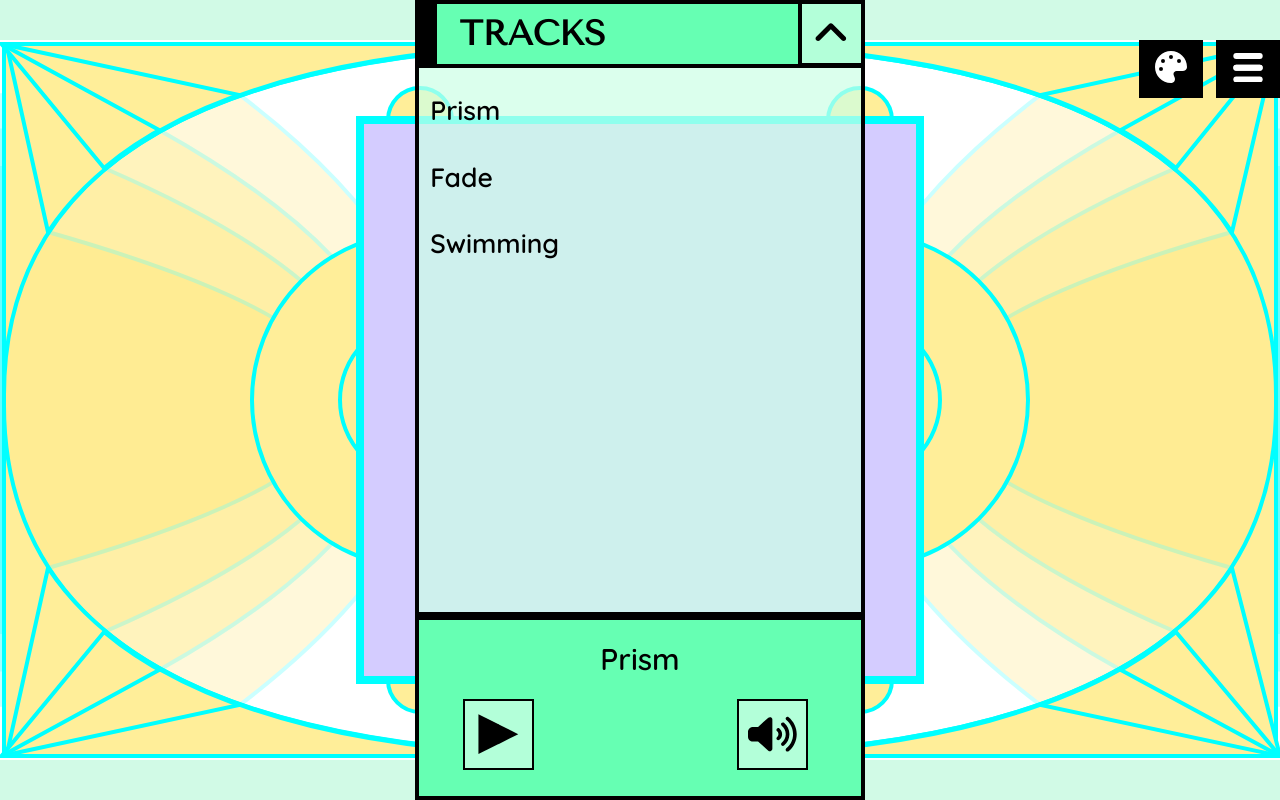
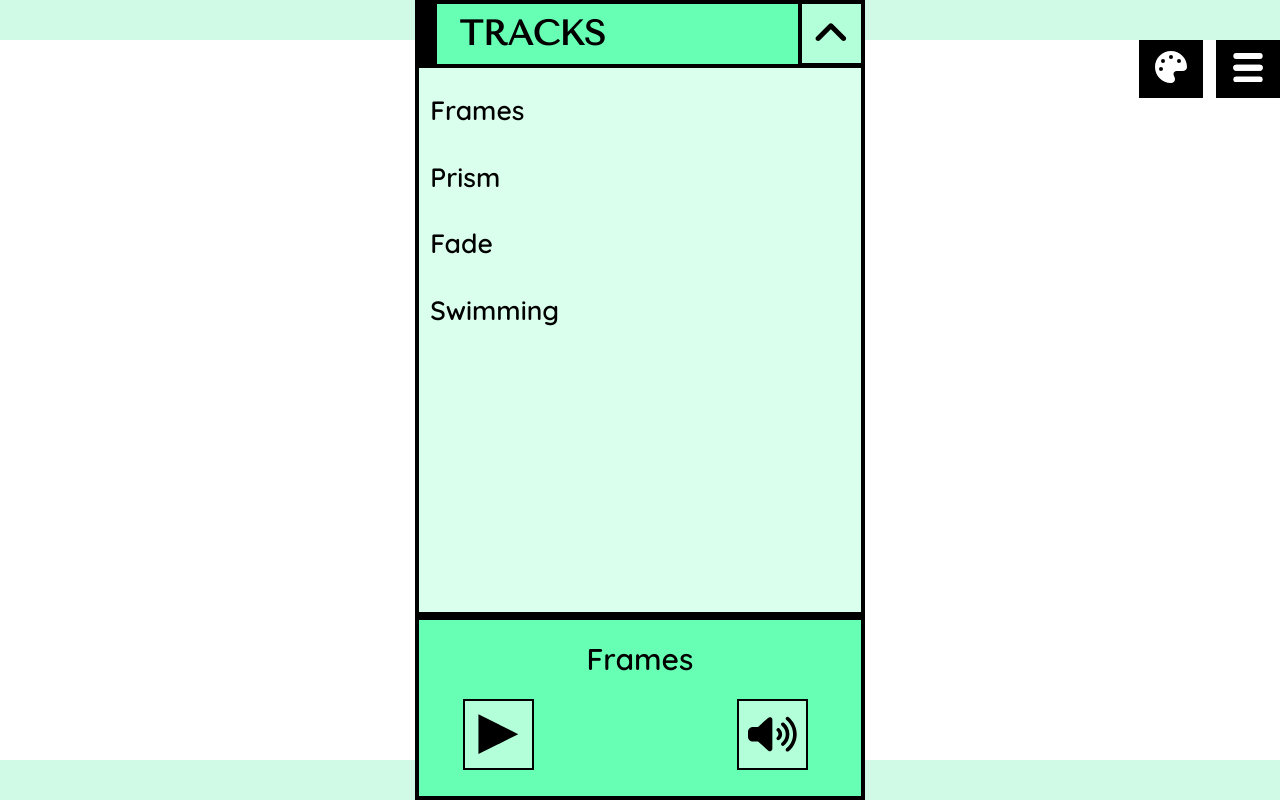
Before and after one commit to Driijko/tracks, a Svelte app: page / in a window 1280 px wide. Built offline with nearby package versions, Linux system fonts and the light colour scheme; a web font is replaced by a local one.

Commit message:
Structures: AudioBkgTimer - fix total time bug.

```diff
--- a/src/toolkit/components/4-layouts/partial/AudioAnimationList.svelte
+++ b/src/toolkit/components/4-layouts/partial/AudioAnimationList.svelte
@@ -9,6 +9,7 @@
   import SwimmingAnimation from "../../6-elements/art/SwimmingAnimation.svelte";
   import FadeAnimation from "../../6-elements/art/FadeAnimation.svelte";
   import PrismAnimation from "../../6-elements/art/prism-animation/PrismAnimation.svelte";
+  import FramesAnimation from "../../6-elements/art/frames-animation/FramesAnimation.svelte"
 </script>
 
 <!-- MARKUP /////////////////////////////////////////// -->
@@ -41,6 +42,8 @@
       <FadeAnimation />
     {:else if $audioBkgTrack.name === "Prism"}
       <PrismAnimation />
+    {:else if $audioBkgTrack.name === "Frames"}
+      <FramesAnimation />
     {/if}
   {/if}
 </div>
--- a/src/toolkit/components/5-structures/audio-bkg/AudioBkgTimer.svelte
+++ b/src/toolkit/components/5-structures/audio-bkg/AudioBkgTimer.svelte
@@ -18,7 +18,9 @@
   <span> / </span>
   <span>
     {Math.floor($audioBkgTotalTime / 60)}:{
-    Math.floor($audioBkgTotalTime % 60)}
+      Math.floor($audioBkgTotalTime % 60) < 10 ?
+      `0${Math.floor($audioBkgTotalTime % 60)}`
+      : Math.floor($audioBkgTotalTime % 60)}
   </span>
 </span>
 {/if}
--- /dev/null
+++ b/src/toolkit/components/6-elements/art/frames-animation/FramesAnimation.svelte
@@ -0,0 +1,4 @@
+<!-- SCRIPTS /////////////////////////////////////// -->
+<script>
+
+</script>
--- a/src/toolkit/data/playlists.js
+++ b/src/toolkit/data/playlists.js
@@ -2,6 +2,8 @@ const playlists = {
   playlist1: {
     name: "TRACKS",
     tracks: [
+      { name: "Frames",
+      path:"/audio/frames.mp3"},
       { name: "Prism",
       path: "/audio/prism.mp3"},
       { name: "Fade",
```
Also changed, not shown: 1 other file (tests, documents, lock files or other folders).
